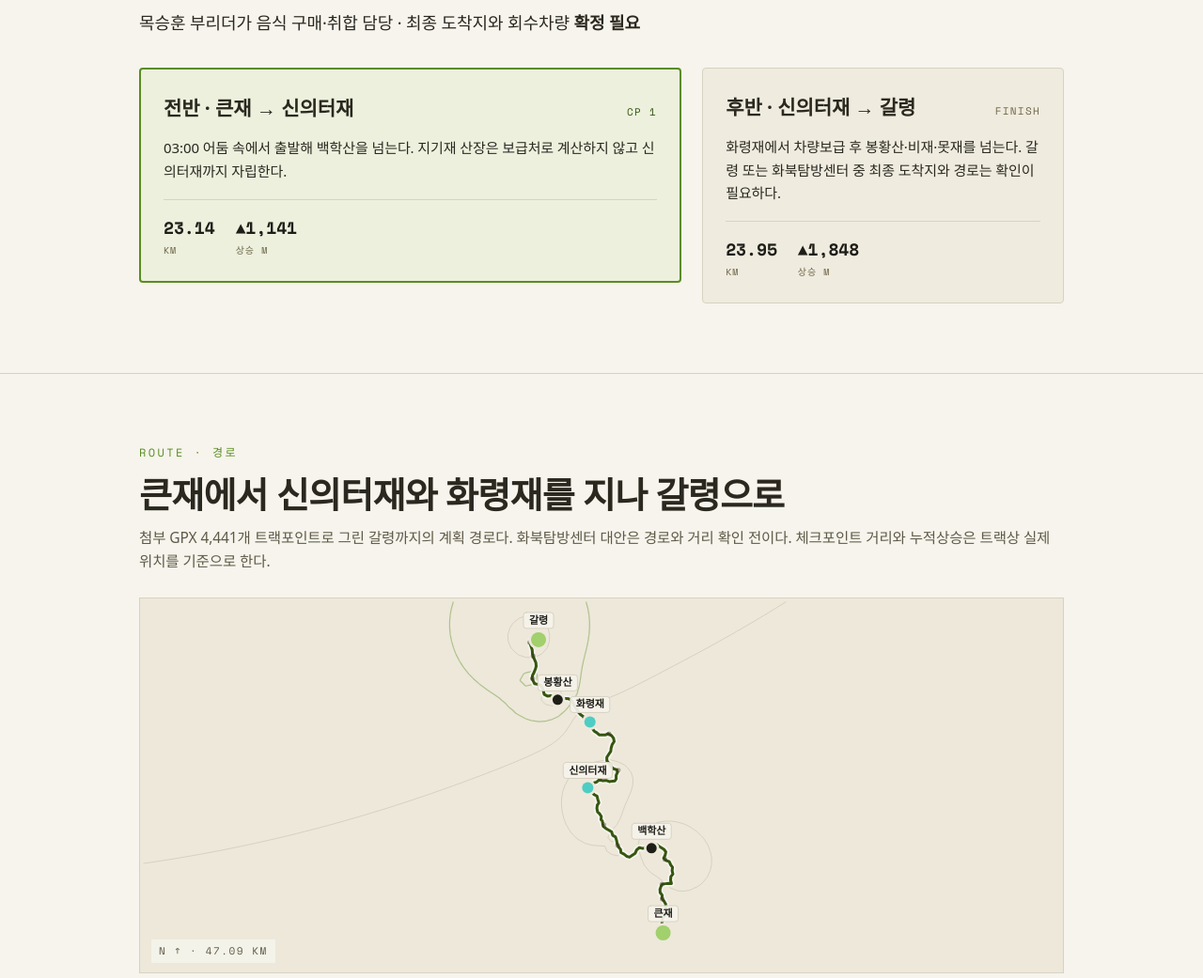
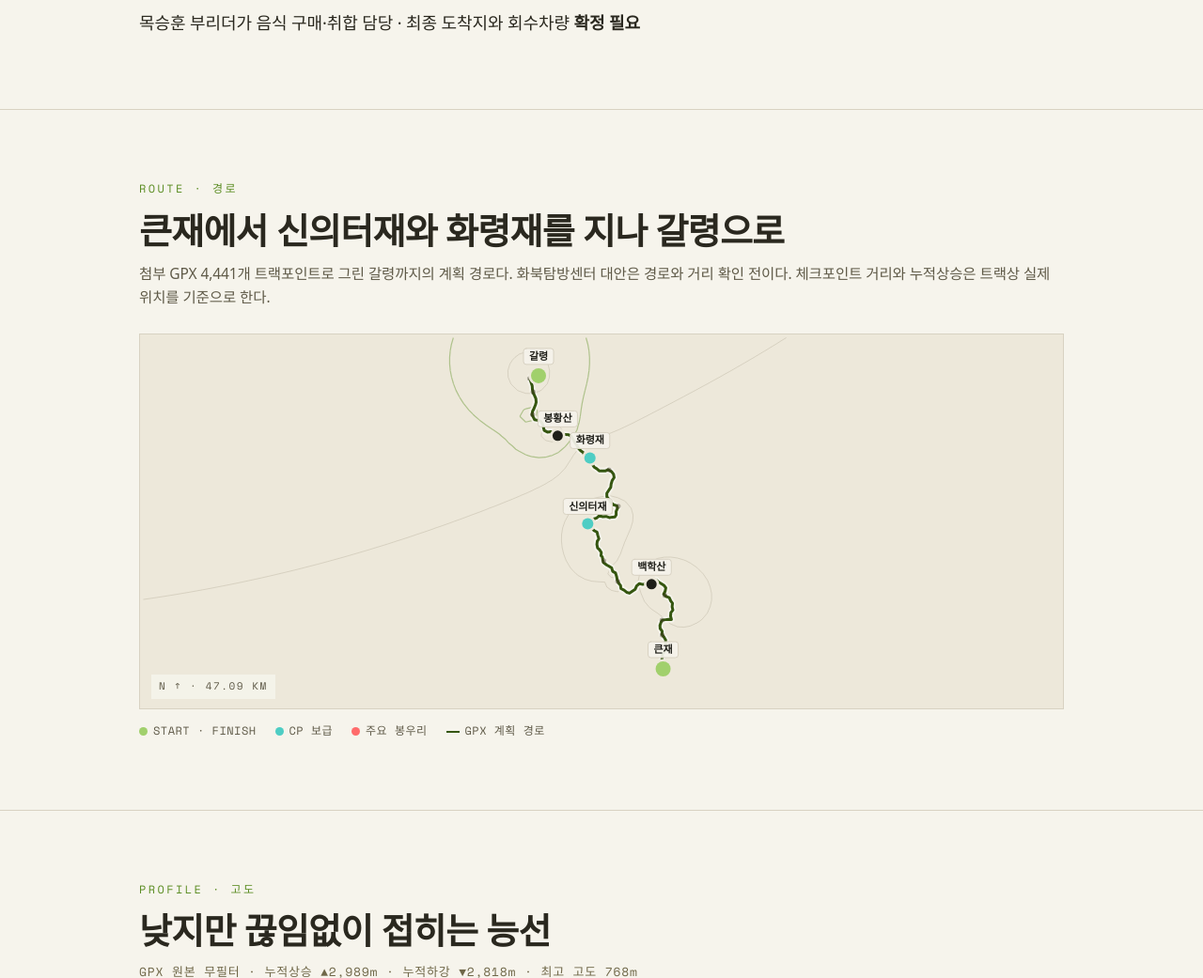
Before and after one commit to kendrick-sung/thunderbirdrunclub, a plain HTML site: page vol6/index.html in a window 1280 px wide. Shown: the part 1195-2236 px from the top of the page at 94% size. Drawn offline with nearby package versions, Linux system fonts and the light colour scheme; a web font is replaced by a local one.

Commit message:
Remove misleading stage six split cards

```diff
--- a/vol6/index.html
+++ b/vol6/index.html
@@ -292,10 +292,7 @@ section{position:relative;z-index:2;}
   </div><div class="dl" role="table" aria-label="핵심 제원">
     <div><span class="k">사당역 출발</span><span class="v">11.13 · 23:00</span></div><div><span class="k">트레일 스타트</span><span class="v">11.14 · 03:00 · 큰재 (예상)</span></div><div><span class="k">예상 피니시</span><span class="v">11.14 · 19:00 일정 종료 목표</span></div><div><span class="k">방식</span><span class="v">당일 트레일러닝</span></div><div><span class="k">거리</span><span class="v">47.09 KM · 갈령 GPX 기준</span></div><div><span class="k">상승 · 하강</span><span class="v">▲2,989 · ▼2,818 M</span></div><div><span class="k">최고점</span><span class="v">봉황산 · 768 M</span></div><div><span class="k">주요 보급</span><span class="v">신의터재 · 화령재</span></div><div><span class="k">GPX 출처</span><span class="v">2015 Tranggle · 폰 GPS</span></div>
   </div></div>
-  <div class="fork">
-    <div class="track b"><div class="th"><span class="tn">전반 · 큰재 → 신의터재</span><span class="tt2">CP 1</span></div><p>03:00 어둠 속에서 출발해 백학산을 넘는다. 지기재 산장은 보급처로 계산하지 않고 신의터재까지 자립한다.</p><div class="st"><span><b>23.14</b><i>KM</i></span><span><b>▲1,141</b><i>상승 M</i></span></div></div>
-    <div class="track"><div class="th"><span class="tn">후반 · 신의터재 → 갈령</span><span class="tt2">FINISH</span></div><p>화령재에서 차량보급 후 봉황산·비재·못재를 넘는다. 갈령 또는 화북탐방센터 중 최종 도착지와 경로는 확인이 필요하다.</p><div class="st"><span><b>23.95</b><i>KM</i></span><span><b>▲1,848</b><i>상승 M</i></span></div></div>
-  </div>
+
 </div></section>
 
 <section class="blk"><div class="wrap"><div class="lbl">Route · 경로</div><h2>큰재에서 신의터재와 화령재를 지나 갈령으로</h2><p class="note">첨부 GPX 4,441개 트랙포인트로 그린 갈령까지의 계획 경로다. 화북탐방센터 대안은 경로와 거리 확인 전이다. 체크포인트 거리와 누적상승은 트랙상 실제 위치를 기준으로 한다.</p><div class="cvbox"><canvas id="map-canvas"></canvas><div class="cvtag">N ↑ · 47.09 KM</div></div><div class="legend"><span><i style="background:#A1D06C;"></i>START · FINISH</span><span><i style="background:#4ECDC4;"></i>CP 보급</span><span><i style="background:#FF6B6B;"></i>주요 봉우리</span><span><i style="background:#355610;border-radius:0;height:2px;width:14px;vertical-align:2px;"></i>GPX 계획 경로</span></div></div></section>
```
